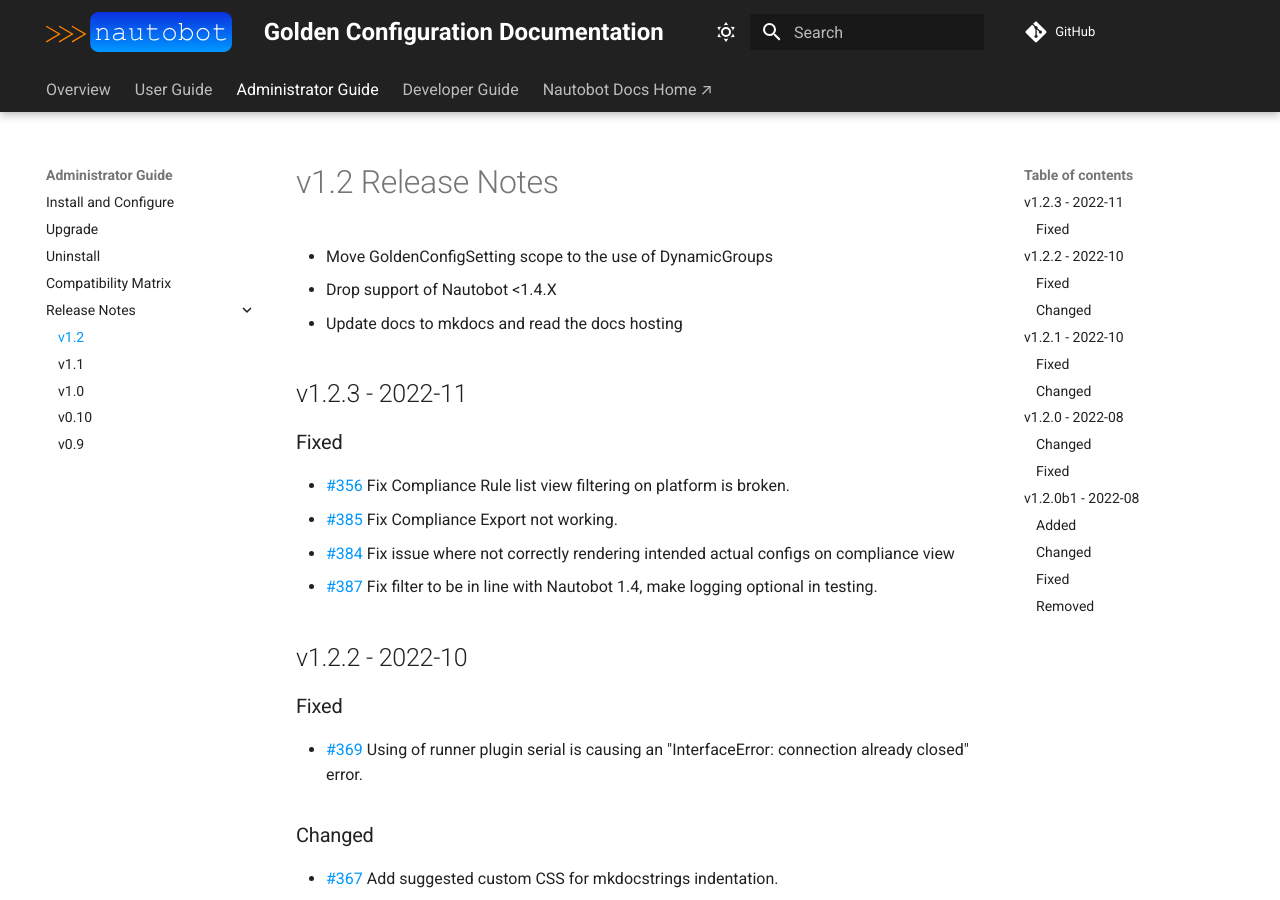
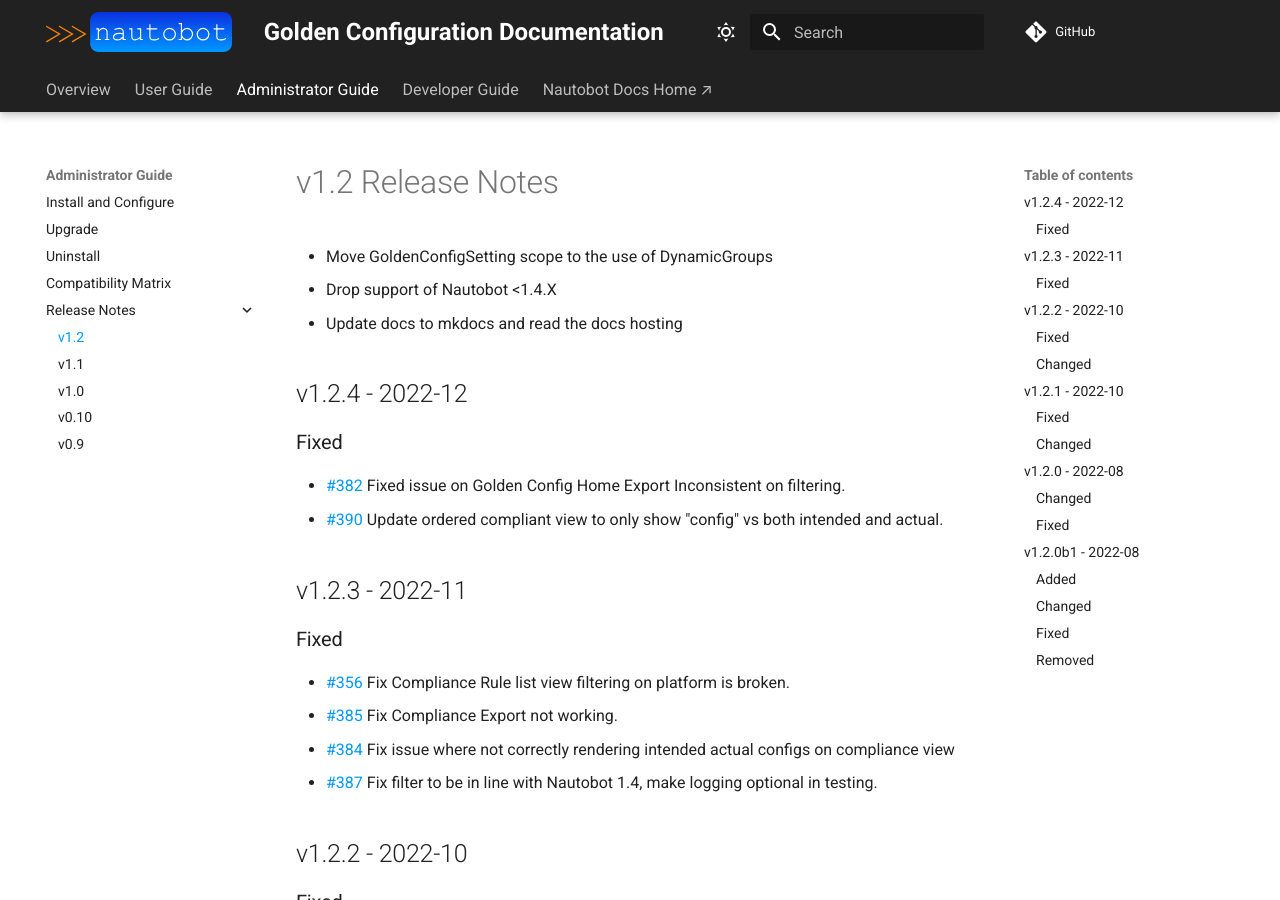
Before and after one commit to nautobot/nautobot-app-golden-config, an MkDocs documentation site: the page built from docs/admin/release_notes/version_1.2.md, in a window 1280 px wide and 900 px high. Built offline with MkDocs 1.6.1 and Material for MkDocs 9.7.7, drawn with Linux system fonts in a browser that asks for light colours; comment, search, counter and statistics services are not loaded.

Commit message:
Prep v1.2.4

```diff
--- a/docs/admin/release_notes/version_1.2.md
+++ b/docs/admin/release_notes/version_1.2.md
@@ -3,6 +3,14 @@
 - Move GoldenConfigSetting scope to the use of DynamicGroups
 - Drop support of Nautobot <1.4.X
 - Update docs to mkdocs and read the docs hosting
+
+
+## v1.2.4 - 2022-12
+
+### Fixed
+
+- [#382](https://github.com/nautobot/nautobot-plugin-golden-config/issues/382) Fixed issue on Golden Config Home Export Inconsistent on filtering.
+- [#390](https://github.com/nautobot/nautobot-plugin-golden-config/pull/390) Update ordered compliant view to only show "config" vs both intended and actual.
 
 ## v1.2.3 - 2022-11
 
--- a/pyproject.toml
+++ b/pyproject.toml
@@ -1,6 +1,6 @@
 [tool.poetry]
 name = "nautobot-golden-config"
-version = "1.2.3"
+version = "1.2.4"
 description = "A plugin for configuration on nautobot"
 authors = ["Network to Code, LLC", "<opensource@networktocode.com>"]
 
```
